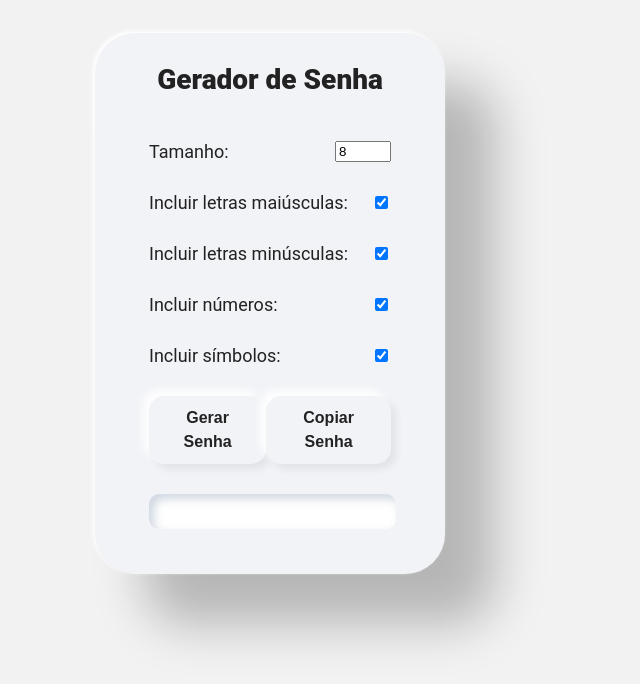
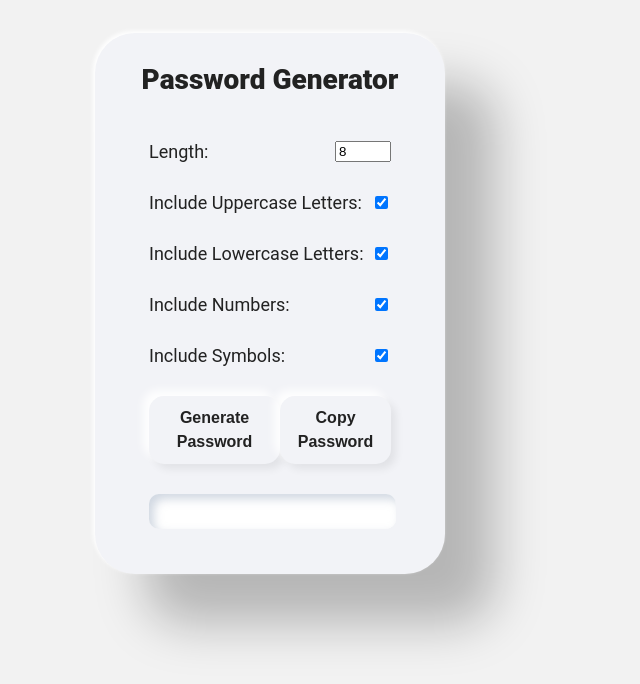
Before and after one commit to ThaynerKesley/password-generator, a website: page index.html in a window 1280 px wide. Shown: the whole page, without its empty margins (370-1010 px from the left). Drawn offline with Linux system fonts and the light colour scheme.

Commit message:
Update index.html

```diff
--- a/index.html
+++ b/index.html
@@ -1,20 +1,20 @@
 <!DOCTYPE html>
-<html lang="pt-br">
+<html lang="en">
   <head>
     <meta charset="UTF-8" />
     <meta name="viewport" content="width=device-width, initial-scale=1.0" />
     <link rel="stylesheet" href="style.css" />
-    <title>Gerador de Senha</title>
+    <title>Password Generator</title>
   </head>
 
   <body>
     <div class="container">
       <div class="app-container">
         <div class="app-top-bar">
-          <h1 class="app-heading">Gerador de Senha</h1>
+          <h1 class="app-heading">Password Generator</h1>
         </div>
         <div class="button-block">
-          <label for="password-length">Tamanho:</label>
+          <label for="password-length">Length:</label>
           <input
             type="number"
             id="password-length"
@@ -24,19 +24,19 @@
           />
         </div>
         <div class="button-block">
-          <label for="include-uppercase">Incluir letras maiúsculas:</label>
+          <label for="include-uppercase">Include Uppercase Letters:</label>
           <input type="checkbox" id="include-uppercase" checked />
         </div>
         <div class="button-block">
-          <label for="include-lowercase">Incluir letras minúsculas:</label>
+          <label for="include-lowercase">Include Lowercase Letters:</label>
           <input type="checkbox" id="include-lowercase" checked />
         </div>
         <div class="button-block">
-          <label for="include-numbers">Incluir números:</label>
+          <label for="include-numbers">Include Numbers:</label>
           <input type="checkbox" id="include-numbers" checked />
         </div>
         <div class="button-block">
-          <label for="include-symbols">Incluir símbolos:</label>
+          <label for="include-symbols">Include Symbols:</label>
           <input type="checkbox" id="include-symbols" checked />
         </div>
         <div class="button-block">
@@ -45,7 +45,7 @@
             id="generate-button"
             onclick="generatePassword()"
           >
-            Gerar Senha
+            Generate Password
           </button>
           <button
             class="button"
@@ -53,7 +53,7 @@
             onclick="copyPassword()"
             disabled
           >
-            Copiar Senha
+            Copy Password
           </button>
         </div>
         <div class="button-block">
```
